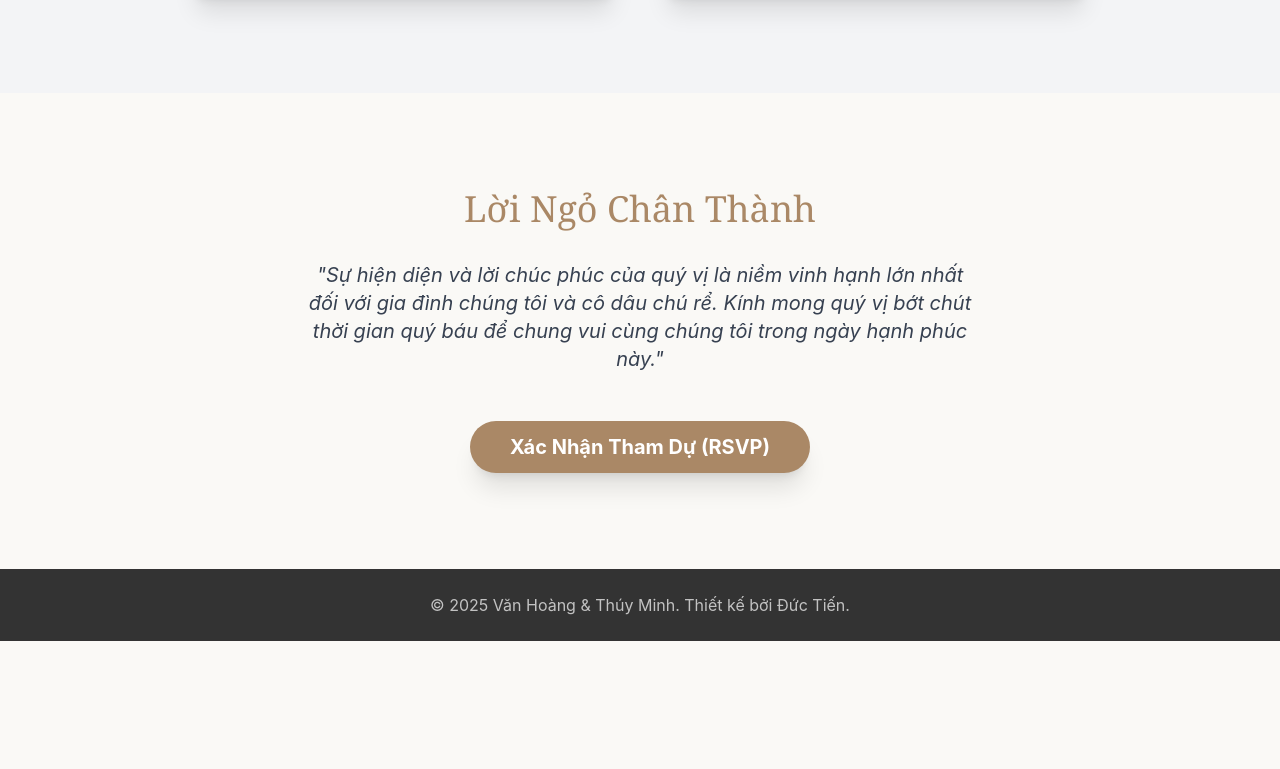
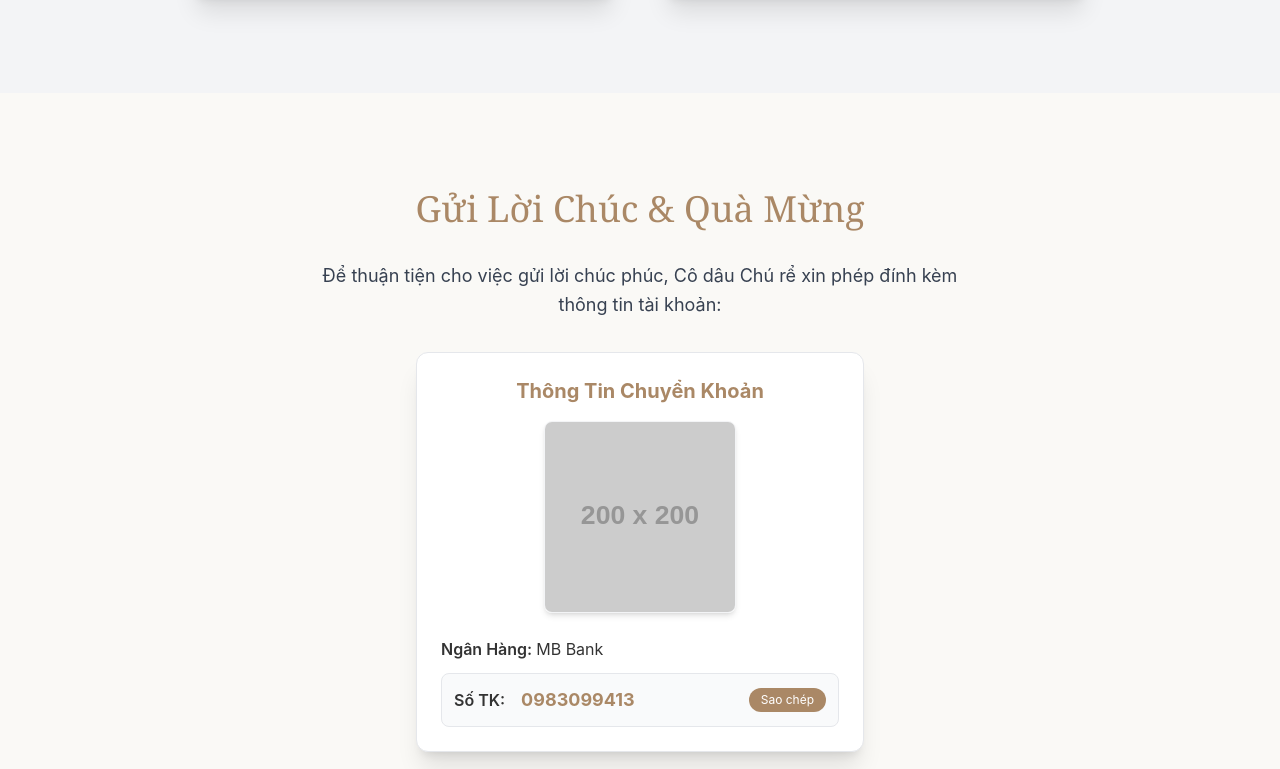
Before and after one commit to tranductien592002/dam-cuoi, a plain HTML site: page index.html in a window 1280 px wide. Shown: the part 1751-2520 px from the top of the page. Before the commit the page ends 2392 px from the top, so only its background shows below. Drawn offline with nearby package versions, Linux system fonts and the light colour scheme; placeholder pictures from the web are drawn by us.

Commit message:
Update index.html

```diff
--- a/index.html
+++ b/index.html
@@ -3,7 +3,7 @@
 <head>
     <meta charset="UTF-8">
     <meta name="viewport" content="width=device-width, initial-scale=1.0">
-    <title>Thiệp Mời Cưới Của Thúy Minh & Văn Hoàng </title>
+    <title>Thiệp Mời Cưới Của [Tên Cô Dâu] & [Tên Chú Rể]</title>
     <!-- Tải Tailwind CSS -->
     <script src="https://cdn.tailwindcss.com"></script>
     <!-- Tải Font Inter và Tông màu chủ đạo -->
@@ -27,6 +27,11 @@
         }
     </script>
     <style>
+        /* THÊM: Làm cho cuộn trang mượt mà khi click vào anchor links */
+        html {
+            scroll-behavior: smooth;
+        }
+
         /* Thiết lập nền cố định cho hiệu ứng Parallax nhẹ, đặc biệt đẹp trên mobile */
         .parallax-bg {
             /* Đã thay thế ảnh placeholder bằng file bạn vừa gửi */
@@ -48,6 +53,28 @@
             font-family: 'serif';
             letter-spacing: 2px;
             font-weight: 700;
+        }
+
+        /* THÊM: Keyframe cho hiệu ứng xuất hiện mềm mại */
+        @keyframes fadeInUp {
+            from {
+                opacity: 0;
+                transform: translate3d(0, 20px, 0);
+            }
+            to {
+                opacity: 1;
+                transform: translate3d(0, 0, 0);
+            }
+        }
+
+        /* Áp dụng hiệu ứng cho các section chính */
+        .fade-in-up {
+            animation: fadeInUp 1s ease-out;
+        }
+
+        /* Đảm bảo các khối thông tin có transition tổng thể */
+        .info-box {
+            transition: all 0.3s ease-in-out;
         }
     </style>
 </head>
@@ -81,7 +108,7 @@
     </div>
 
     <!-- Section 2: Bộ Đếm Ngược & Thông tin Ngày -->
-    <div id="details" class="bg-secondary-cream py-16 md:py-24 text-center p-4">
+    <div id="details" class="bg-secondary-cream py-16 md:py-24 text-center p-4 fade-in-up">
 
         <h2 class="text-3xl sm:text-4xl font-serif text-primary-soft mb-4">
             Ngày Hạnh Phúc
@@ -119,7 +146,7 @@
     </div>
 
     <!-- Section 3: Thông tin chi tiết Lễ Cưới -->
-    <div class="bg-gray-100 py-16 md:py-24 text-center p-4">
+    <div class="bg-gray-100 py-16 md:py-24 text-center p-4 fade-in-up">
         <h2 class="text-3xl sm:text-4xl font-serif text-primary-soft mb-12">
             Địa Điểm Tổ Chức
         </h2>
@@ -128,7 +155,7 @@
         <div class="max-w-4xl mx-auto grid grid-cols-1 md:grid-cols-2 gap-8 md:gap-12">
 
             <!-- Box 1: Lễ Thành Hôn (Nếu có) -->
-            <div class="bg-white p-8 rounded-xl shadow-xl transition-shadow hover:shadow-2xl">
+            <div class="bg-white p-8 rounded-xl shadow-xl transition-shadow hover:shadow-2xl info-box">
                 <h3 class="text-2xl sm:text-3xl font-bold text-text-dark mb-4">LỄ THÀNH HÔN</h3>
                 <p class="text-lg text-gray-600 mb-2">Vào lúc: 14:00</p>
                 <p class="text-lg font-semibold text-primary-soft mb-4">Ngày: 01/12/2025</p>
@@ -141,7 +168,7 @@
             </div>
 
             <!-- Box 2: Tiệc Báo Hỷ -->
-            <div class="bg-white p-8 rounded-xl shadow-xl transition-shadow hover:shadow-2xl">
+            <div class="bg-white p-8 rounded-xl shadow-xl transition-shadow hover:shadow-2xl info-box">
                 <h3 class="text-2xl sm:text-3xl font-bold text-text-dark mb-4">TIỆC BÁO HỶ</h3>
                 <p class="text-lg text-gray-600 mb-2">Vào lúc: 14:00</p>
                 <p class="text-lg font-semibold text-primary-soft mb-4">Ngày: 01/12/2025</p>
@@ -155,8 +182,42 @@
         </div>
     </div>
 
-    <!-- Section 4: Lời Ngỏ & Xác Nhận (RSVP) -->
-    <div class="bg-secondary-cream py-16 md:py-24 text-center p-4">
+    <!-- Section 4: Mừng Cưới (QR Code) -->
+    <div class="bg-secondary-cream py-16 md:py-24 text-center p-4 fade-in-up">
+        <h2 class="text-3xl sm:text-4xl font-serif text-primary-soft mb-8">
+            Gửi Lời Chúc & Quà Mừng
+        </h2>
+        <p class="max-w-2xl mx-auto text-lg text-gray-700 leading-relaxed mb-8">
+            Để thuận tiện cho việc gửi lời chúc phúc, Cô dâu Chú rể xin phép đính kèm thông tin tài khoản:
+        </p>
+
+        <div class="max-w-md mx-auto bg-white p-6 rounded-xl shadow-xl border border-gray-200">
+            <h3 class="text-xl font-bold mb-4 text-primary-soft">Thông Tin Chuyển Khoản</h3>
+
+            <!-- LƯU Ý: VUI LÒNG THAY THẾ [LINK ẢNH QR CỦA BẠN] BẰNG ẢNH MÃ QR THỰC TẾ ĐÃ CÓ THÔNG TIN ĐÚNG -->
+            <img src="[LINK ẢNH QR CỦA BẠN]" onerror="this.onerror=null; this.src='https://placehold.co/200x200/AA8866/ffffff?text=MA+QR';" alt="Mã QR Chuyển Khoản" class="w-48 h-48 mx-auto mb-6 rounded-lg shadow-md object-cover border border-gray-100">
+
+            <div class="text-left space-y-3">
+                <!-- ĐÃ XÓA DÒNG HIỂN THỊ TÊN CHỦ TÀI KHOẢN THEO YÊU CẦU -->
+                <!-- ĐÃ CẬP NHẬT TÊN NGÂN HÀNG -->
+                <p class="text-base font-semibold">Ngân Hàng: <span class="font-normal text-text-dark" id="bankName">MB Bank</span></p>
+
+                <div class="flex items-center bg-gray-50 p-3 rounded-lg border">
+                    <p class="text-base font-semibold mr-4">Số TK:</p>
+                    <!-- ĐÃ CẬP NHẬT SỐ TÀI KHOẢN -->
+                    <span class="font-bold text-lg text-primary-soft flex-grow" id="accountNumber">0983099413</span>
+                    <button onclick="copyToClipboard('accountNumber', this)" class="text-xs text-white bg-primary-soft py-1 px-3 rounded-full hover:bg-[#856C53] transition duration-200 ml-2">
+                        Sao chép
+                    </button>
+                </div>
+            </div>
+
+            <p id="copyMessage" class="mt-4 text-sm text-green-600 hidden">Đã sao chép!</p>
+        </div>
+    </div>
+
+    <!-- Section 5: Lời Ngỏ & Xác Nhận (RSVP) -->
+    <div class="bg-gray-100 py-16 md:py-24 text-center p-4 fade-in-up">
         <h2 class="text-3xl sm:text-4xl font-serif text-primary-soft mb-8">
             Lời Ngỏ Chân Thành
         </h2>
@@ -214,6 +275,42 @@
             }, 1000);
         }
 
+        // HÀM MỚI: Sao chép số tài khoản vào clipboard
+        function copyToClipboard(elementId, button) {
+            const copyText = document.getElementById(elementId).innerText;
+            try {
+                // Dùng document.execCommand('copy') do giới hạn iFrame
+                const textArea = document.createElement("textarea");
+                textArea.value = copyText;
+                document.body.appendChild(textArea);
+                textArea.select();
+                document.execCommand('copy');
+                document.body.removeChild(textArea);
+
+                // Hiển thị thông báo đã sao chép
+                const message = document.getElementById('copyMessage');
+                message.classList.remove('hidden');
+                message.innerText = 'Đã sao chép số tài khoản!';
+
+                // Thay đổi nút tạm thời
+                button.innerText = 'Đã sao chép!';
+
+                setTimeout(() => {
+                    message.classList.add('hidden');
+                    button.innerText = 'Sao chép';
+                }, 2000);
+
+            } catch (err) {
+                console.error('Không thể sao chép: ', err);
+                const message = document.getElementById('copyMessage');
+                message.classList.remove('hidden');
+                message.innerText = 'Lỗi! Không thể sao chép.';
+                setTimeout(() => {
+                    message.classList.add('hidden');
+                }, 3000);
+            }
+        }
+
         document.addEventListener('DOMContentLoaded', setupCountdown);
     </script>
 </body>
```
